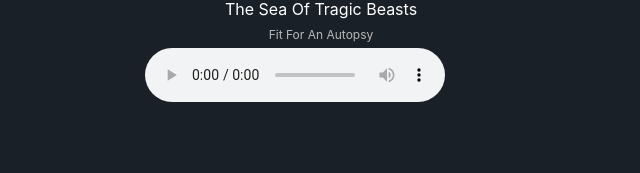
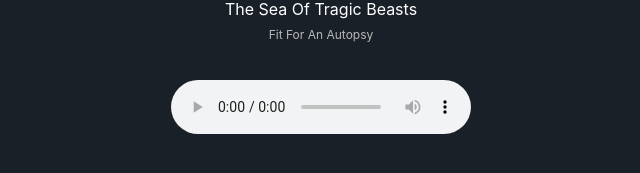
Before and after one commit to fre-ben/nukebox, a Next.js app: page /songs/fit-for-an-autopsy_the-sea-of-tragic-beasts in a window 1280 px wide. Shown: the part 385-558 px from the top of the page, without its empty margins (319-959 px from the left). Built offline with nearby package versions, Linux system fonts and the light colour scheme.

Commit message:
:lipstick: Center component

```diff
--- a/components/SongControls.tsx
+++ b/components/SongControls.tsx
@@ -6,8 +6,10 @@ type Props = {
 
 export default function SongControls(props: Props) {
   return (
-    <audio controls src={props.audioSrc}>
-      Test
-    </audio>
+    <div className={styles.controls}>
+      <audio controls src={props.audioSrc}>
+        Test
+      </audio>
+    </div>
   );
 }
--- /dev/null
+++ b/styles/SongControls.module.css
@@ -0,0 +1,5 @@
+.controls {
+  display: grid;
+  justify-content: center;
+  margin-top: 2em;
+}
```
